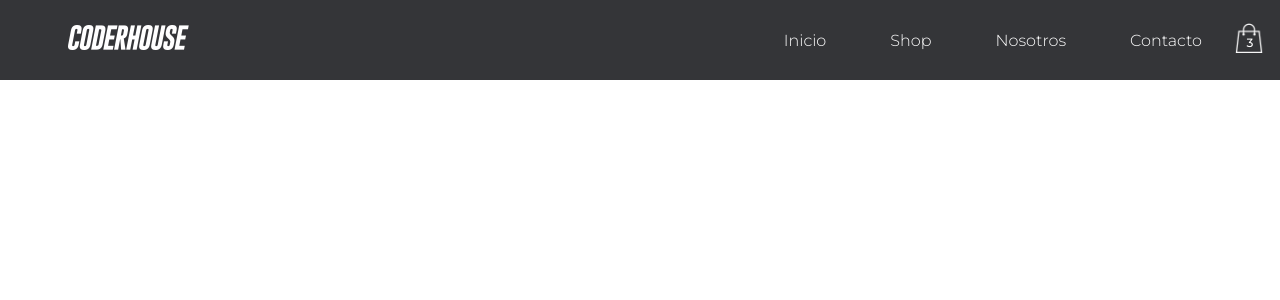
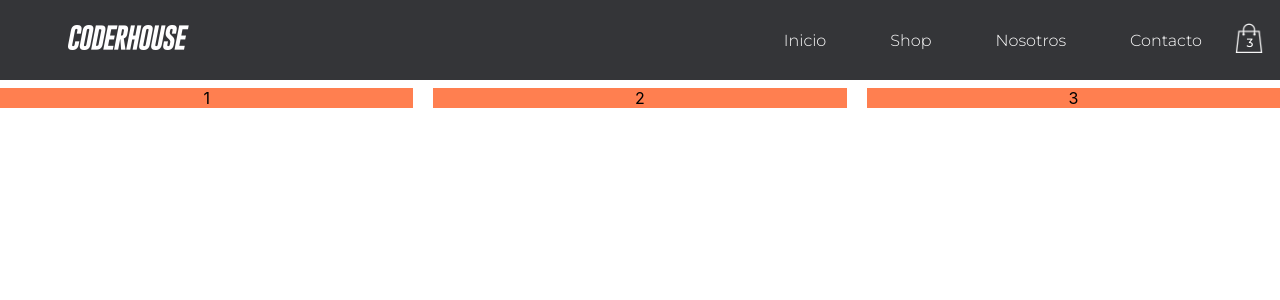
Before and after one commit to Isra48/CoderStore_Albarran, a React (Create React App) app: page / in a window 1280 px wide. Shown: the top 300 px of the page. Built offline with nearby package versions, Linux system fonts and the light colour scheme.

Commit message:
item List Container, grid

```diff
--- a/src/App.js
+++ b/src/App.js
@@ -1,8 +1,14 @@
 import "./App.css";
 import Navbar from "./components/NavBar";
+import List from "./components/itemListContainer";
 
 function App() {
-  return <Navbar />;
+  return (
+    <div className="App">
+      <Navbar />
+      <List />
+    </div>
+  );
 }
 
 export default App;
--- a/src/components/itemListContainer.css
+++ b/src/components/itemListContainer.css
@@ -1,5 +1,10 @@
-.cards {
+.Cards {
   display: grid;
   grid-template-columns: repeat(auto-fit, minmax(200px, 1fr));
   gap: 20px;
 }
+
+.Card {
+  background-color: coral;
+  margin-top: 0.5em;
+}
--- a/src/components/itemListContainer.js
+++ b/src/components/itemListContainer.js
@@ -1,11 +1,11 @@
-import "./itemlistContainer.css";
+import "./itemListContainer.css";
 
 function itemlistContainer() {
   return (
     <div className="Cards">
-      <div className="card">1 </div>
-      <div className="card"> 2</div>
-      <div className="card">3 </div>
+      <div className="Card">1</div>
+      <div className="Card">2</div>
+      <div className="Card">3 </div>
     </div>
   );
 }
```
